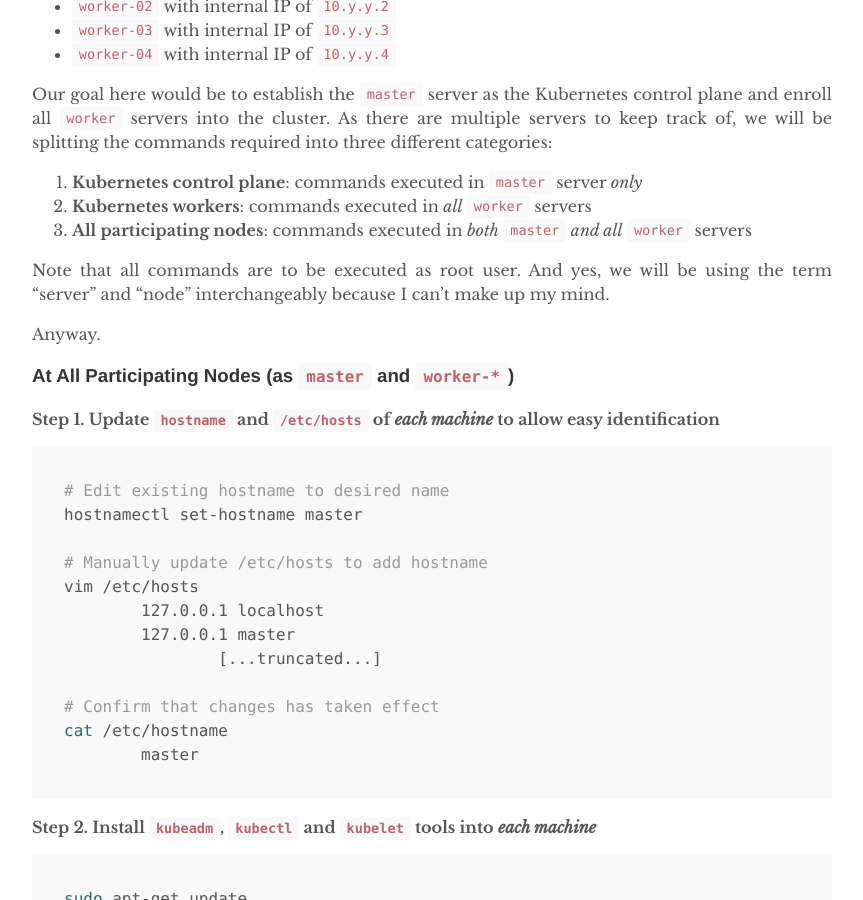
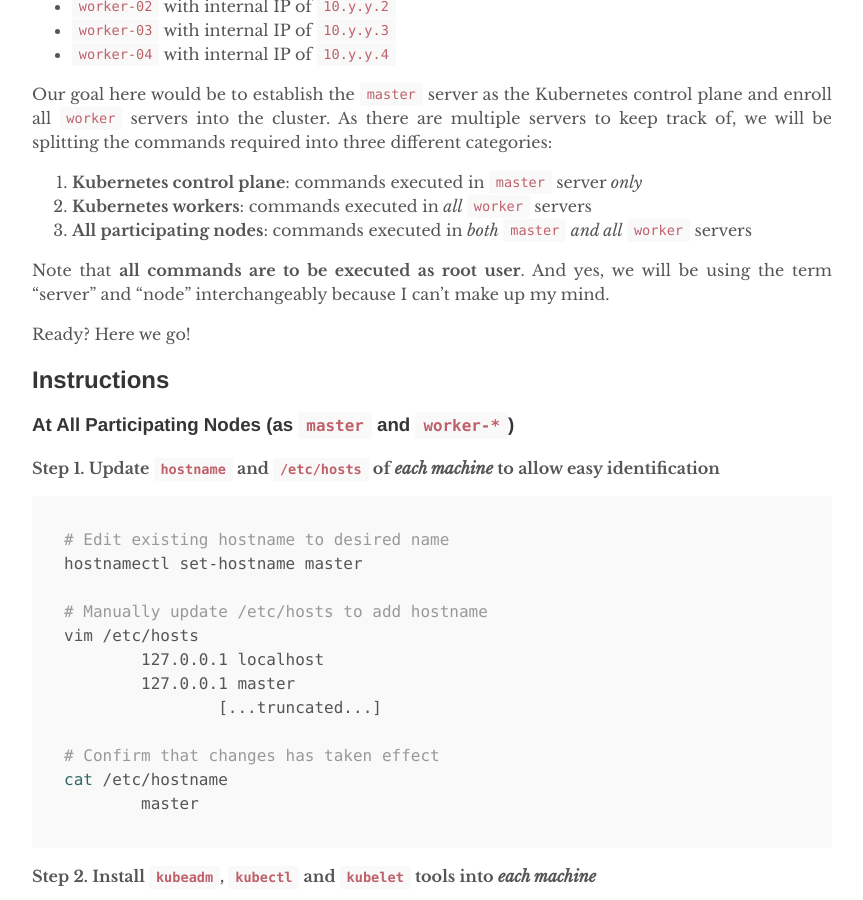
Before and after one commit to andreathniah/bucketoftears, a Jekyll site: the page built from _posts/2021-09-10-prod-setup-kubernetes.md, in a window 1280 px wide and 900 px high, scrolled down 562 px. Shown: the whole window, without its empty margins (208-1071 px from the left). Built offline with Jekyll 4.4.1, drawn with Linux system fonts in a browser that asks for light colours; some of the changed text lies outside the part shown.

Commit message:
Modifies some sentence structures

````diff
--- a/_posts/2021-09-10-prod-setup-kubernetes.md
+++ b/_posts/2021-09-10-prod-setup-kubernetes.md
@@ -28,9 +28,11 @@
 2. **Kubernetes workers**: commands executed in _all_ `worker` servers
 3. **All participating nodes**: commands executed in _both_ `master` _and all_ `worker` servers
 
-Note that all commands are to be executed as root user. And yes, we will be using the term "server" and "node" interchangeably because I can't make up my mind.
+Note that **all commands are to be executed as root user**. And yes, we will be using the term "server" and "node" interchangeably because I can't make up my mind.
 
-Anyway.
+Ready? Here we go!
+
+## Instructions
 
 ### At All Participating Nodes (as `master` and `worker-*`)
 
@@ -173,7 +175,7 @@
 **Step 7. Update `iptables` to allow input from internal addresses**
 
 ```bash
-# Assuming that all participating nodes are of 10.z.z.z as internal IP
+# Assuming that all participating nodes are of 10.y.y.y as internal IP
 iptables -A INPUT -s 10.0.0.0/8 -j ACCEPT
 iptables -A INPUT -s 172.24.0.0/16 -j ACCEPT
 iptables -A INPUT -s 172.25.0.0/16 -j ACCEPT
@@ -206,7 +208,7 @@
 **Step 10. Update `iptables` to ensure all nodes can communicate with each other**
 
 ```bash
-# Assuming that all participating nodes are of 10.z.z.z as internal IP
+# Assuming that all participating nodes are of 10.y.y.y as internal IP
 iptables -A INPUT -s 10.0.0.0/8 -j ACCEPT
 iptables -A INPUT -s 172.24.0.0/16 -j ACCEPT
 iptables -A INPUT -s 172.25.0.0/16 -j ACCEPT
````
Also changed, not shown: other parts of _posts/2021-09-10-prod-setup-kubernetes.md (+3 -3 lines).
